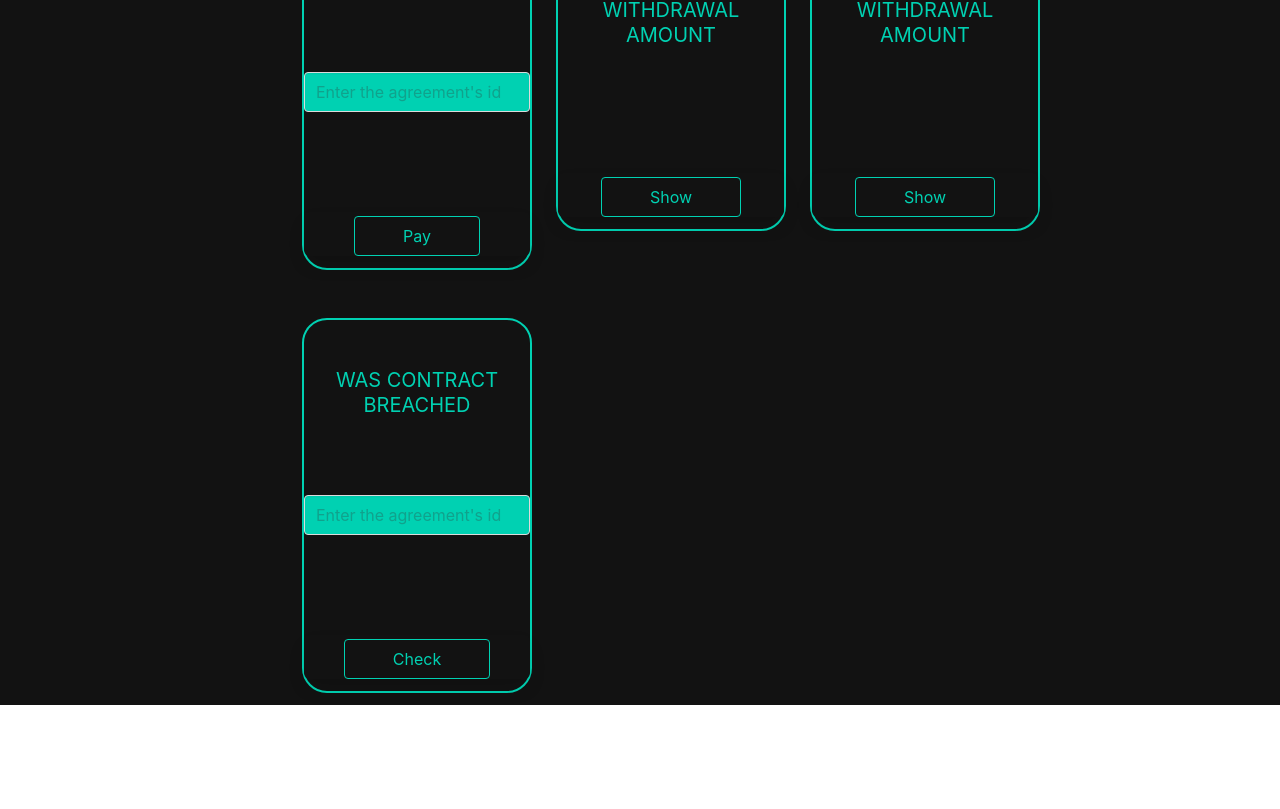
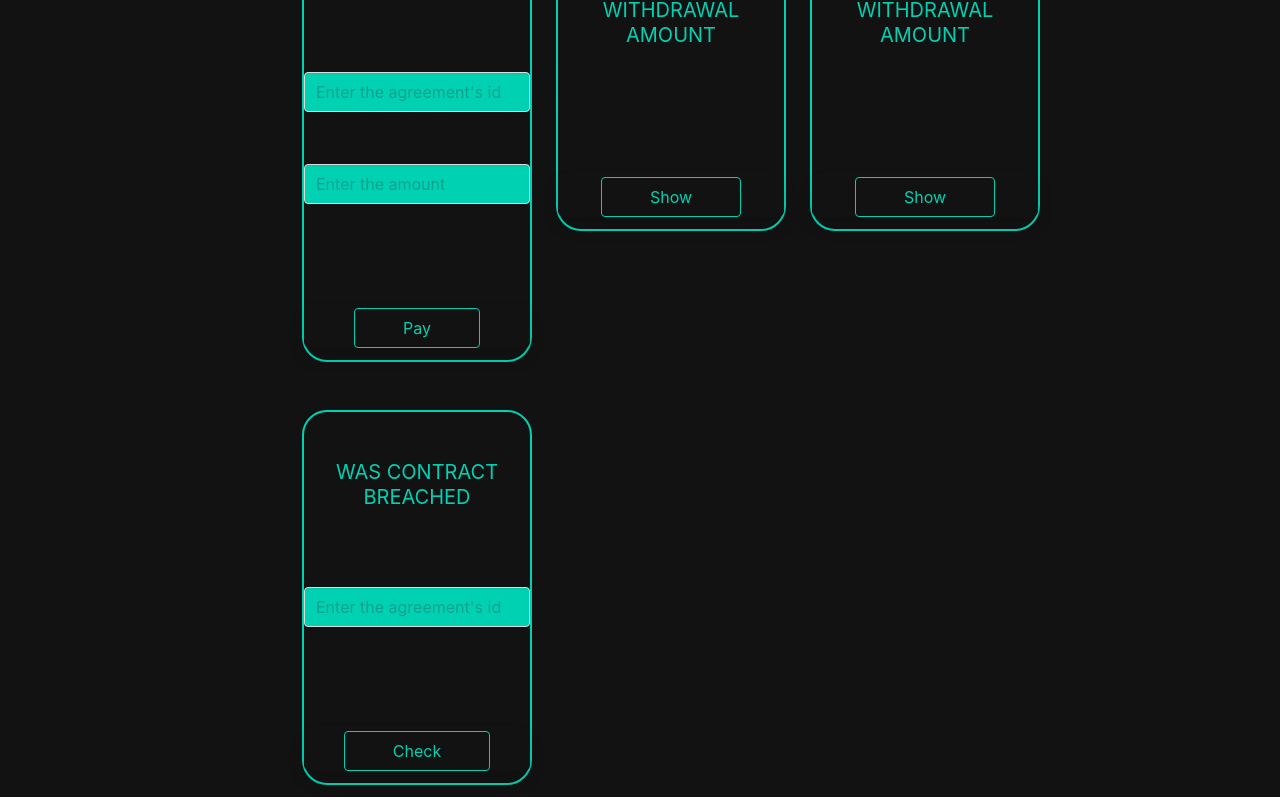
Before and after one commit to farinavito/Web3-Website, a Next.js app: page /lex-1 in a window 1280 px wide. Shown: the part 942-1751 px from the top of the page. Before the commit the page ends 1659 px from the top, so only its background shows below. Built offline with nearby package versions, Linux system fonts and the light colour scheme.

Commit message:
added a new input to the send payment section

```diff
--- a/pages/lex-1.js
+++ b/pages/lex-1.js
@@ -254,6 +254,10 @@ const App = () => {
                           <p className=" has-background-black-bis py-4 is-size-6">
                             <br></br>
                           </p>
+                          <input type="number" placeholder="Enter the amount" className='has-background-primary input is-normal'></input>
+                          <p className=" has-background-black-bis py-4 is-size-6">
+                            <br></br>
+                          </p>
                           <p className="box has-background-black-bis pt-4 pb-3 mt-6">
                             <div className='columns is-centered'>
                               <Link href="">
```
